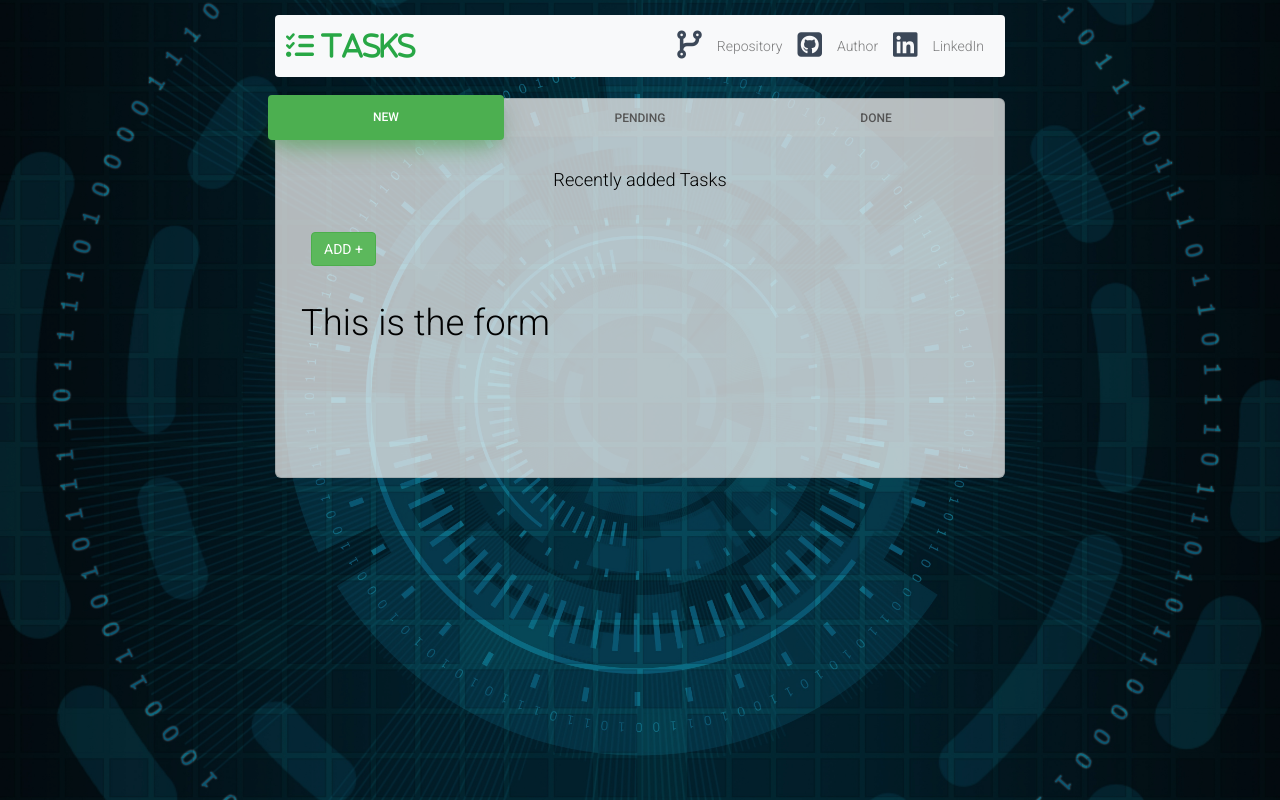
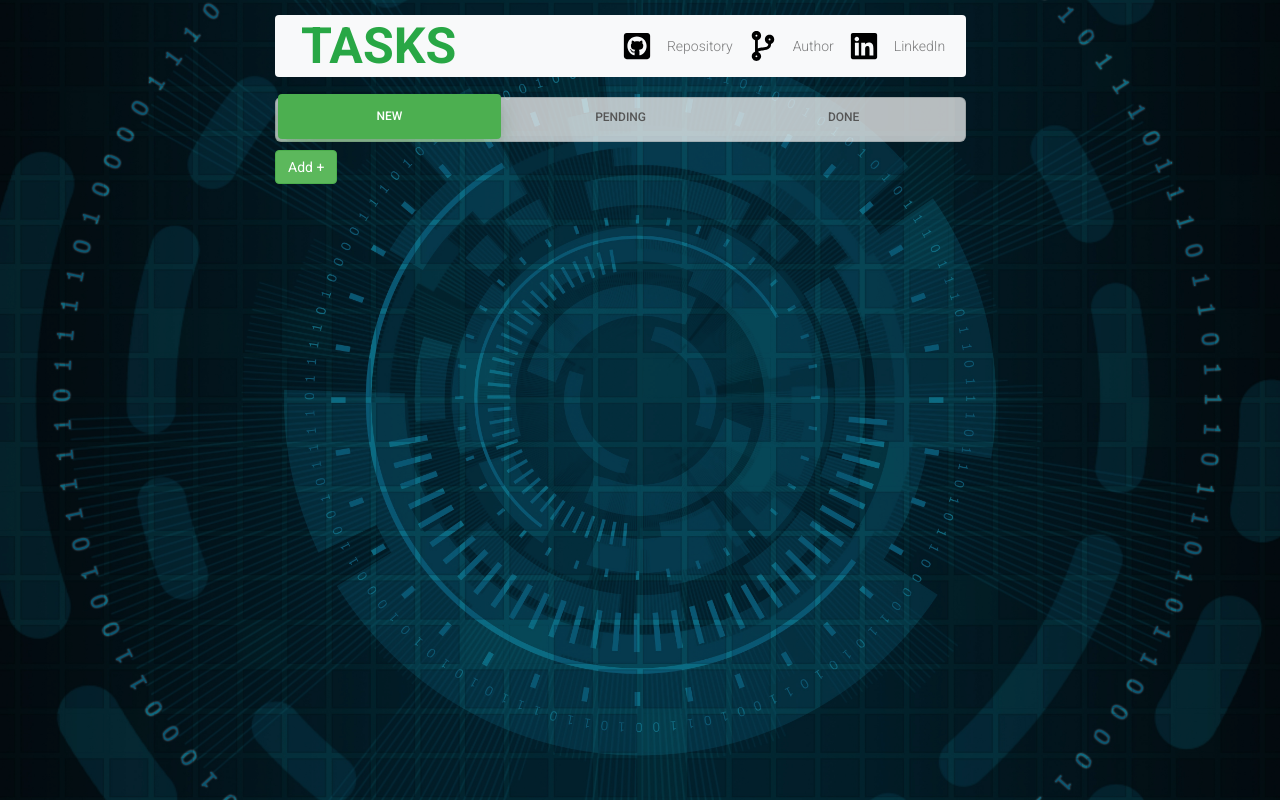
Before and after one commit to Timothy-Wangwe/To-do-List-App-Django-, a Django app: template todo/tasks/templates/new_task.html in a window 1280 px wide. Run offline with Django 3.2, Linux system fonts and the light colour scheme; the template is opened without the code that fills it, so the values that code supplies are empty; some libraries are stand-ins or nearby versions.

Commit message:
Navigation bar components

```diff
--- a/todo/templates/base.html
+++ b/todo/templates/base.html
@@ -34,38 +34,26 @@
             <div class="row">
                 <div class="col-sm-8 col-sm-offset-2">
                     <!--      Wizard container        -->
-                    <div class="wizard-container">
+                    <div class="wizard-container stick-top">
                         <nav class="navbar navbar-expand navbar-light bg-light">
-                            <a href="#" class="fas fa-tasks fa-2x text-success" style="text-decoration: none;"> TASKS</a>
-                            <!-- <a href="#" class="navbar-brand text-success"> <b>TASKS</b></a> -->
+                            <a href="#" class="navbar-brand text-success"> <b>TASKS</b></a>
                             <ul class="navbar-nav ml-auto" style="float: right;">
-
-                                <li class="nav-item" style="padding-top: 10px;" >
-                                    <i class="fas fa-code-branch fa-2x"></i>
-                                </li>
+                                <img src="/static/img/github-square.svg" alt="Tasks Icon" srcset="" class="nav-icons">
                                 <li class="nav-item">
                                     <a href="https://github.com/timothy-wangwe/Toilet-Paper-Calculator"
                                         class="nav-link">Repository</a>
                                 </li>
-
-                                <li class="nav-item">
-                                    <i class="fab fa-github-square fa-2x" style="padding-top: 10px;"></i>
-                                </li>
+                                <img src="/static/img/code-branch.svg" alt="Tasks Icon" srcset="" class="nav-icons">
                                 <li class="nav-item">
                                     <a href="https://github.com/timothy-wangwe" class="nav-link">Author</a>
                                 </li>
-
-                                <li class="nav-item" style="padding-top: 10px;">
-                                    <i class="fab fa-linkedin fa-2x"></i>
-                                </li>
+                                <img src="/static/img/linkedin.svg" alt="Tasks Icon" srcset="" class="nav-icons">
                                 <li class="nav-item">
                                     <a href="https://www.linkedin.com/in/timothy-wangwe" class="nav-link">LinkedIn</a>
                                 </li>
                             </ul>
                         </nav>
-                    </div>
-                    <div class="wizard-container-fluid" style="padding-top: 1px !important;">
-                        <div class="card wizard-card" data-color="green" id="wizard">
+                        <div class="wizard-card card" data-color="green" id="wizard">
                             <div class="wizard-navigation">
                                 <ul>
                                     <li><a href="#details" data-toggle="tab">New</a></li>
@@ -73,45 +61,36 @@
                                     <li><a href="#description" data-toggle="tab">Done</a></li>
                                 </ul>
                             </div>
-
+                        </div>
+                    </div>
+                    <div class="wizard-container-fluid" style="padding-top: 150px !important;">
                         <div class="tab-content">
                             <div class="tab-pane" id="details">
-                                    <div class="row">
-                                        <div class="col-sm-12">
-                                            <h4 class="info-text"> Recently added Tasks</h4>
-                                        </div>
-                                    </div>
+
+                                {% block form %}
+                                {% endblock %}
+
+                                <input type="button" class="btn btn-success" value="Add +" onclick="new_task(event, 'new-task');" id="add">
                                 <form action="" method="post" style="padding: 10px;">
-                                        <input type="button" class="btn btn-success" value="Add +" onclick="new_task(event, 'new-task');" id="add">
                                     <div id="new-task" class="form-row">
                                         <div class="col">
                                             <label for="due-date">Due Date</label>
                                             <input type="text" name="Due Date" id="due-date" class="form-control form-control-sm" placeholder="Click to add date">
-
                                             <label for="task">Task</label>
                                             <input type="text" class="form-control" id="task" placeholder="Subject">
-
                                             <textarea name="" id="task" cols="30" rows="5" class="form-control" placeholder="Description..."></textarea>
                                             <button type="submit" class="btn btn-primary">Save</button>
-                                                <input type="button" class="btn btn-outline-danger" value="Cancel" onclick="cancel_new_task(event, 'new-task');" id="cancel">
+                                            <input type="button" class="btn btn-danger" value="Cancel" onclick="cancel_new_task(event, 'new-task');" id="cancel">
                                         </div>
                                     </div>
                                 </form>
-                                    {% block content %}
+
+                                {% block task %}
                                 {% endblock %}
                             </div>
                             <div class="tab-pane" id="captain">
-                                    <h4 class="info-text">Started Tasks that yet to be completed</h4>
-                                    <div class="row">
-                                    </div>
                             </div>
                             <div class="tab-pane" id="description">
-                                    <h4 class="info-text">Completed Tasks</h4>
-                                    <div class="row">
-                                    </div>
-                                </div>
-                                {% block form %}
-                                {% endblock %}
                             </div>
                         </div>
                     </div>
@@ -131,5 +110,5 @@
 
 <!--  More information about jquery.validate here: http://jqueryvalidation.org/	 -->
 <script src="{% static '/js/jquery.validate.min.js' %}"></script>
-<script src="https://kit.fontawesome.com/a076d05399.js"></script>
+
 </html>
```
Lines whose indentation alone changed are shown as unchanged.
